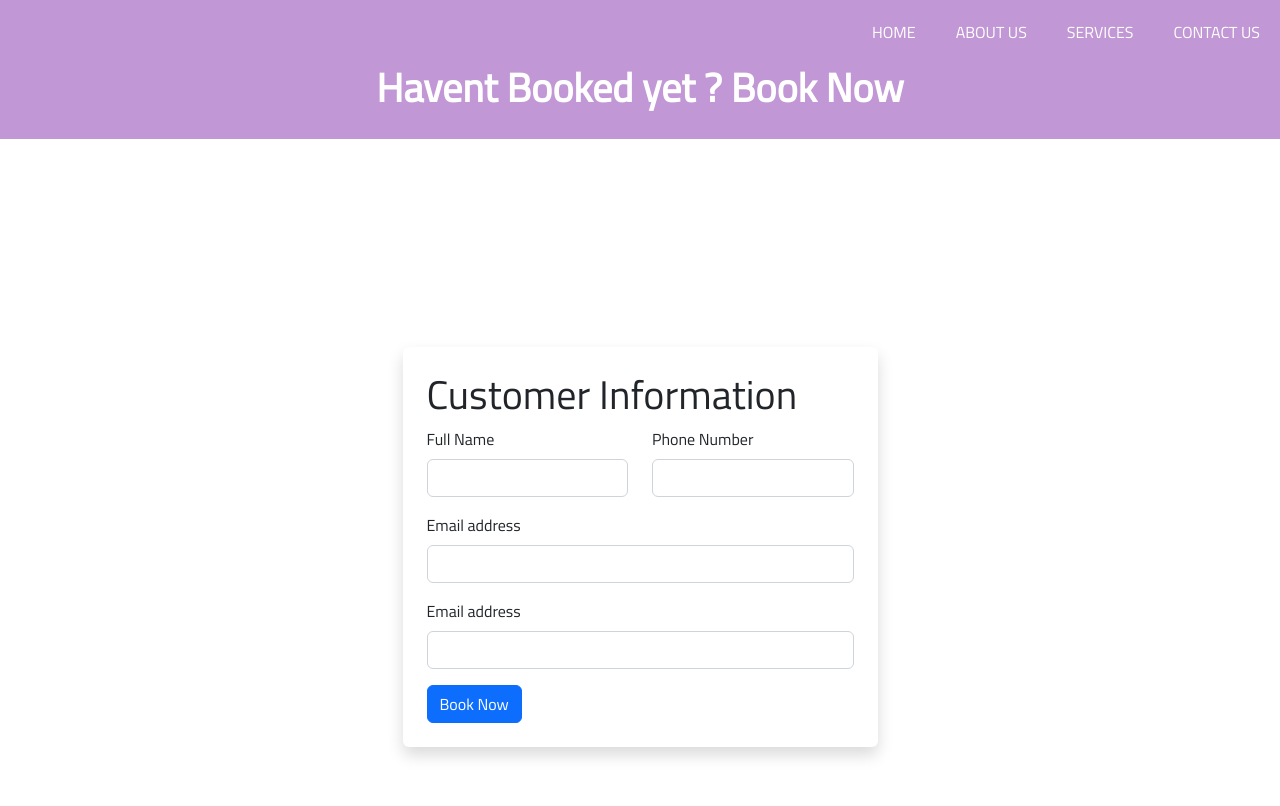
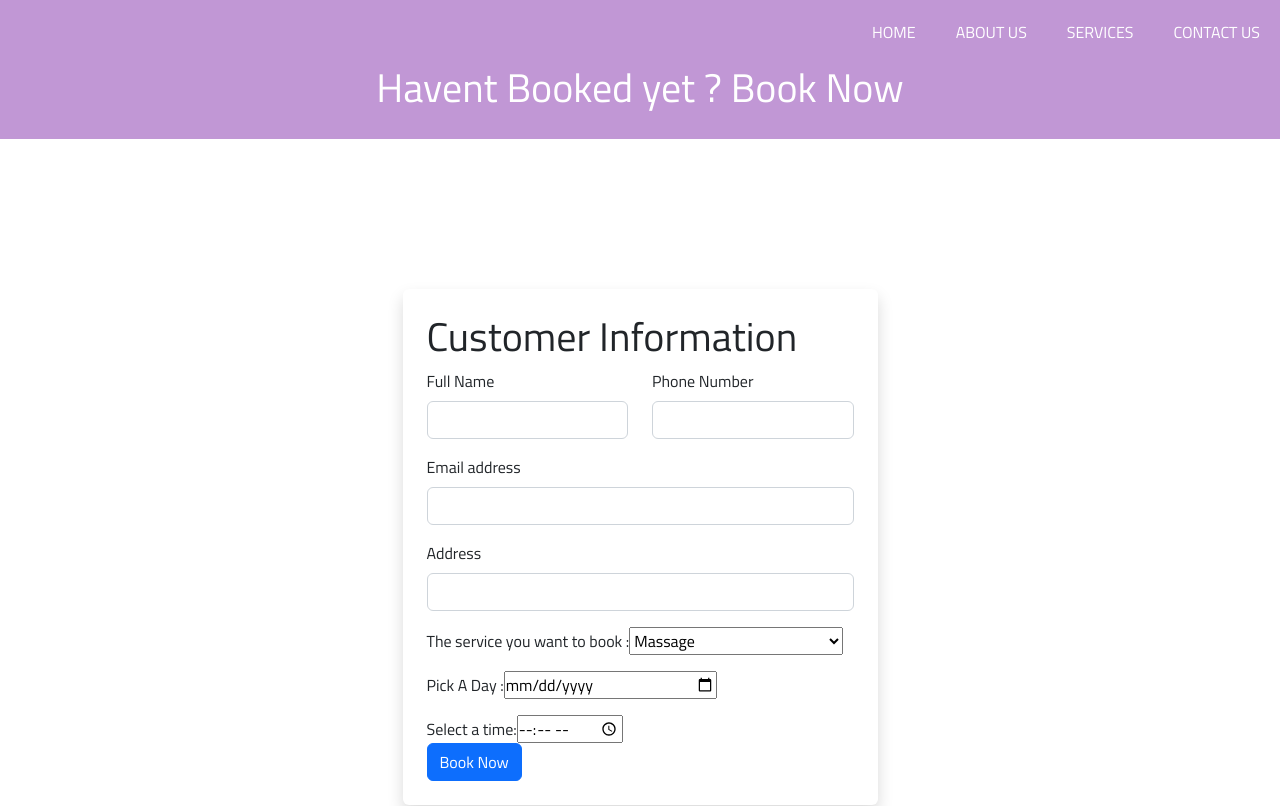
Before and after one commit to saifalaasabelaish/spa-project, a React (Create React App) app: page / in a window 1280 px wide. Shown: the top 806 px of the page. Built offline with nearby package versions, Linux system fonts and the light colour scheme.

Commit message:
working on the booking page form

```diff
--- a/src/components/BookingPage/BookingForm.js
+++ b/src/components/BookingPage/BookingForm.js
@@ -19,8 +19,25 @@ const BookingForm = (props) => {
                     <input type="email" class="form-control" id="exampleInputEmail1" aria-describedby="emailHelp" />
                 </div>
                 <div className="mb-3">
-                    <label for="exampleInputEmail1" class="form-label">Email address</label>
-                    <input type="email" class="form-control" id="exampleInputEmail1" aria-describedby="emailHelp" />
+                    <label for="exampleInputAddress" class="form-label">Address</label>
+                    <input type="address" class="form-control" id="exampleInputAddress" aria-describedby="addressHelp" />
+                </div>
+                <div>
+                    <label for="services">The service you want to book : </label>
+                    <select name="services" className="col-md-6 mb-3">
+                        <option value="massage">Massage </option>
+                        <option value="face">Face Care </option>
+                        <option value="hand">Hand Care </option>
+                        <option value="wellness">Wellness </option>
+                    </select>
+                </div>
+                <div>
+                    <label for="date">Pick A Day :</label>
+                    <input type="date" name="date" className="col-md-6 mb-3" />
+                </div>
+                <div>
+                    <label for="appt">Select a time:</label>
+                    <input type="time" id="appt" name="appt" />
                 </div>
                 {props.children}
             </form>
--- a/src/components/BookingPage/BookingTexts.js
+++ b/src/components/BookingPage/BookingTexts.js
@@ -4,7 +4,7 @@ const BookingTexts = () => {
 
         <>
             <h1 className="header-texts d-flex justify-content-center">
-               <b> Havent Booked yet ? Book Now</b>
+             Havent Booked yet ? Book Now
             </h1>
 
 
```
